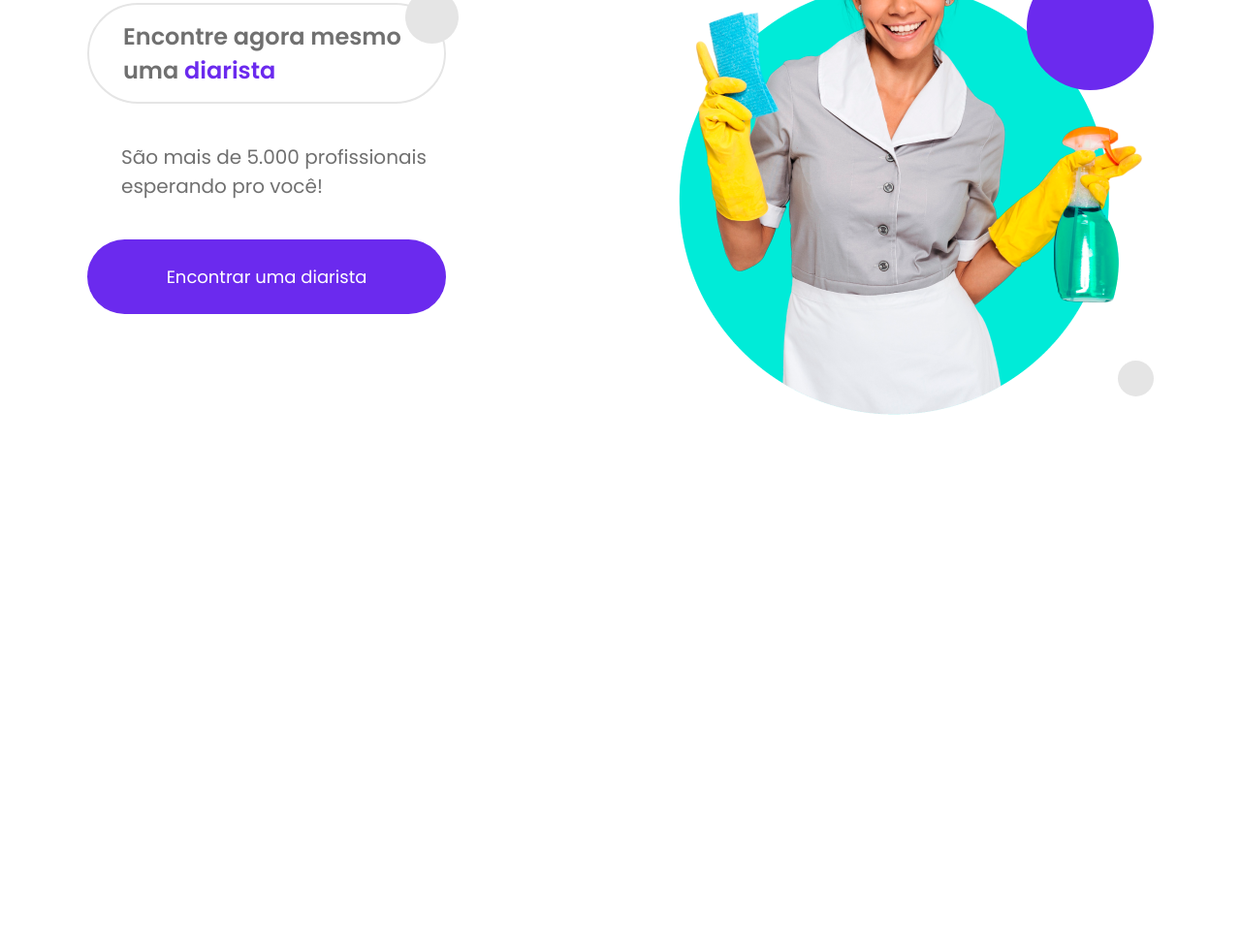
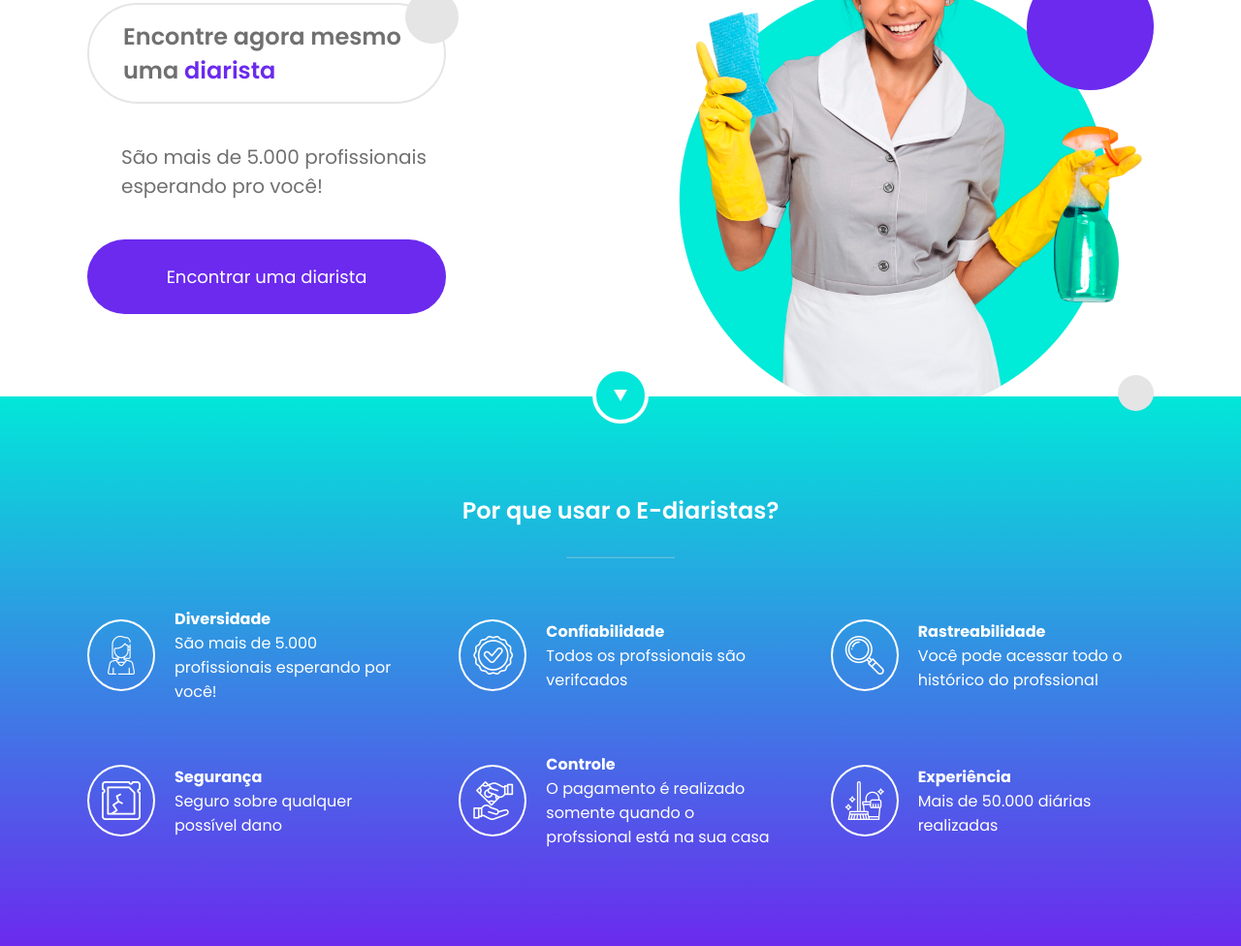
Before and after one commit to matheus-fvp/applicacao-docker, a plain HTML site: page web/home.html in a window 1280 px wide. Shown: the part 233-1209 px from the top of the page at 97% size. Before the commit the page ends 800 px from the top, so only its background shows below. Drawn offline with Linux system fonts and the light colour scheme.

Commit message:
add a new section with grid layout

```diff
--- a/web/home.html
+++ b/web/home.html
@@ -55,8 +55,80 @@
             </div>
         </section>
 
+        <!-- Por que-->>
+        <section class="porq">
+            <div class="container">
+                <h2>Por que usar o E-diaristas?</h2>
+                <hr>
+                <div class="porq-campos-item">
+                    <div class="porq-item">
+                       <div>
+                            <i class="twf-woman"></i>
+                       </div>
+                       <div>
+                            <h4>Diversidade</h4>
+                            <p>São mais de 5.000 profissionais esperando por você!</p>
+                       </div>
+                    </div>
+                    <div class="porq-item">
+                        <div>
+                             <i class="twf-certificate"></i>
+                        </div>
+                        <div>
+                             <h4>Confiabilidade</h4>
+                             <p>Todos os profssionais
+                                são verifcados</p>
+                        </div>
+                     </div>
+                     <div class="porq-item">
+                        <div>
+                             <i class="twf-search-2"></i>
+                        </div>
+                        <div>
+                             <h4>Rastreabilidade</h4>
+                             <p>Você pode acessar todo
+                                o histórico do profssional</p>
+                        </div>
+                     </div>
+                     <div class="porq-item">
+                        <div>
+                             <i class="twf-frame-broken"></i>
+                        </div>
+                        <div>
+                             <h4>Segurança</h4>
+                             <p>Seguro sobre qualquer
+                                possível dano</p>
+                        </div>
+                     </div>
+                     <div class="porq-item">
+                        <div>
+                             <i class="twf-payment"></i>
+                        </div>
+                        <div>
+                             <h4>Controle</h4>
+                             <p>O pagamento é realizado
+                                somente
+                                 quando o
+                                profssional está na
+                                sua casa</p>
+                        </div>
+                     </div>
+                     <div class="porq-item">
+                        <div>
+                             <i class="twf-broom-bucket"></i>
+                        </div>
+                        <div>
+                             <h4>Experiência</h4>
+                             <p>Mais de 50.000
+                                diárias realizadas</p>
+                        </div>
+                     </div>
+                </div>
+            </div>
+        </section>
 
-        <section></section>
+
+
         <section></section>
     </main>
     <footer>
--- a/web/style/home.css
+++ b/web/style/home.css
@@ -140,6 +140,70 @@
     width: 37px;
     height: 37px;
     background-color: var(--light-grey);
-    bottom: 35px;
+    bottom: 20px;
     z-index: 50;
 }
+
+/* Por que section*/
+.porq {
+    background-image: linear-gradient(var(--secondary), var(--primary));
+    margin-top: -100px;
+    padding: 100px 0;
+    color: #fff;
+    position: relative;
+}
+
+.porq::before {
+    content: '';
+    width: 50px;
+    height: 50px;
+    border-radius: 50%;
+    border: solid 4px white;
+    background-color: var(--secondary);
+    background-image: url('../img/icon-trigulo.png');
+    background-repeat: no-repeat;
+    background-position: center center;
+    position: absolute;
+    right: 50%;
+    transform: translate(50%);
+    top: -30px;
+}
+
+.porq h2 {
+    margin: 0 0 30px 0;
+    font-size: 24px;
+    font-weight: 600;
+    text-align: center;
+}
+
+.porq hr {
+    width: 10%;
+    border-color: rgba(255, 255, 255, 0.25);
+}
+
+.porq-campos-item {
+    display: grid;
+    grid-template-columns: repeat(auto-fit, minmax(280px, 1fr));
+    gap: 50px;
+    margin-top: 50px;
+}
+
+.porq-item {
+    display: flex;
+    align-items: center;
+    gap: 20px;
+}
+
+.porq-item h4, .porq-item p {
+    margin: 0;
+}
+
+.porq-item div:first-child {
+    border: solid 2px #fff;
+    border-radius: 50%;
+    padding: 5px;
+}
+
+.porq-item i {
+    font-size: 40px;
+}
```
